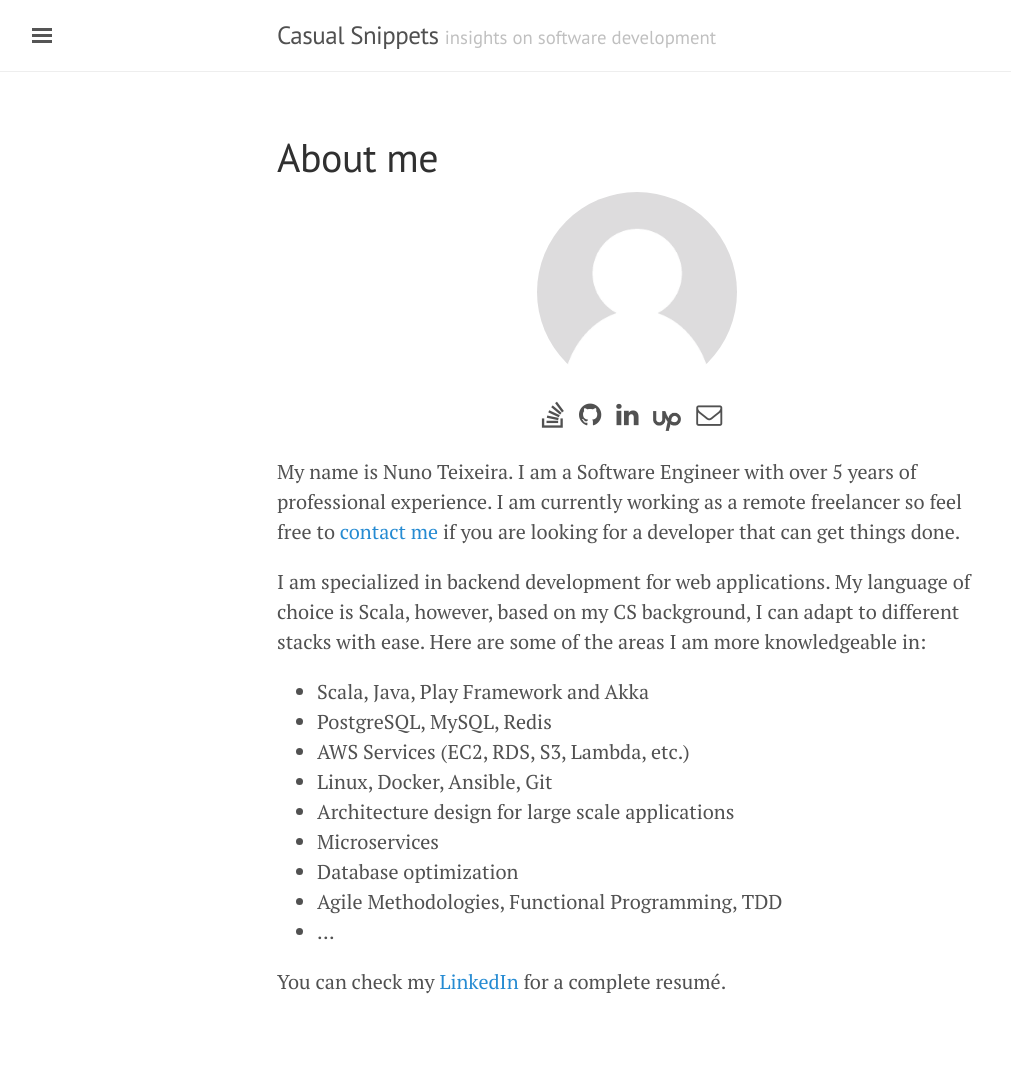
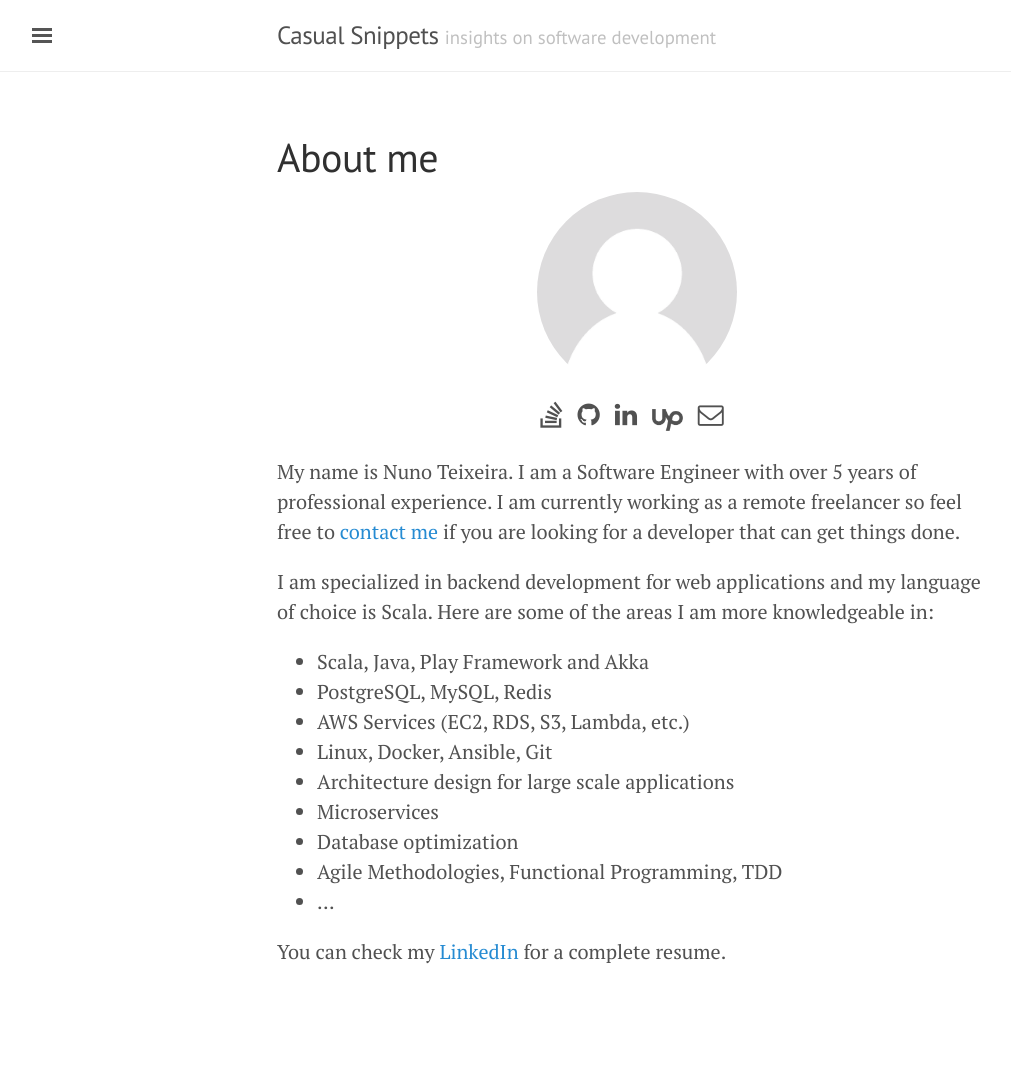
Before and after one commit to wrentaur/nmatpt.com, a Jekyll site: the page built from about.md, in a window 1280 px wide. Shown: the whole page, without its empty margins (3-1014 px from the left). Built offline with Jekyll 4.4.1, drawn with Linux system fonts in a browser that asks for light colours; after the commit the page ends 1047 px from its top, so only the background shows below that.

Commit message:
Change imports color and other UI details

```diff
--- a/about.md
+++ b/about.md
@@ -16,7 +16,7 @@
   My name is Nuno Teixeira. I am a Software Engineer with over 5 years of professional experience. I am currently working as a remote freelancer so feel free to <a href="mailto:{{ site.email-address }}" title="Email">contact me</a> if you are looking for a developer that can get things done.
 </p>
 <p>
-    I am specialized in backend development for web applications. My language of choice is Scala, however, based on my CS background, I can adapt to different stacks with ease. Here are some of the areas I am more knowledgeable in:
+    I am specialized in backend development for web applications and my language of choice is Scala. Here are some of the areas I am more knowledgeable in:
     <ul>
     <li>Scala, Java, Play Framework and Akka</li>
     <li>PostgreSQL, MySQL, Redis</li>
@@ -30,4 +30,4 @@
    </ul>
 </p>
 
-You can check my <a href="{{ site.link-ln }}" title="LinkedIn" target="_blank">LinkedIn</a> for a complete resumé.
+You can check my <a href="{{ site.link-ln }}" title="LinkedIn" target="_blank">LinkedIn</a> for a complete resume.
--- a/public/css/main.css
+++ b/public/css/main.css
@@ -30,8 +30,15 @@
 	text-decoration: none;
 }
 
+.social-network-about .social-icon-img {
+		width: 31px;
+}
+
+.social-network .social-icon-img {
+		width: 28px;
+}
+
 img.social-icon-img{
-	width:28px;
 	display:inline-block;
 	margin: 0;
 	border: 0;
--- a/public/css/syntax.css
+++ b/public/css/syntax.css
@@ -34,7 +34,7 @@
 .highlight .ne { color: #c00; } /* Name.Exception */
 .highlight .nf { color: #c0f } /* Name.Function */
 .highlight .nl { color: #99f } /* Name.Label */
-.highlight .nn { color: #0cf; } /* Name.Namespace */
+.highlight .nn { color: #515151; } /* Name.Namespace */
 .highlight .nt { color: #2f6f9f; } /* Name.Tag */
 .highlight .nv { color: #033 } /* Name.Variable */
 .highlight .ow { color: #000; } /* Operator.Word */
```
Also changed, not shown: public/upwork-black.png, public/upwork.png.
